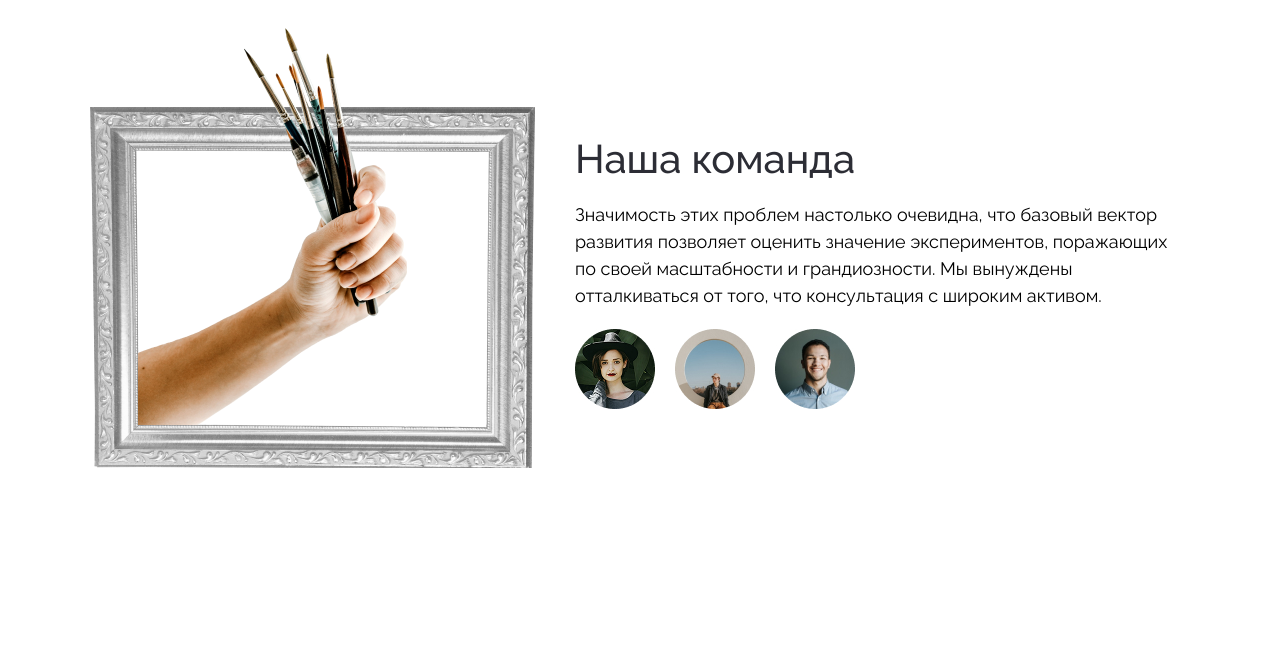
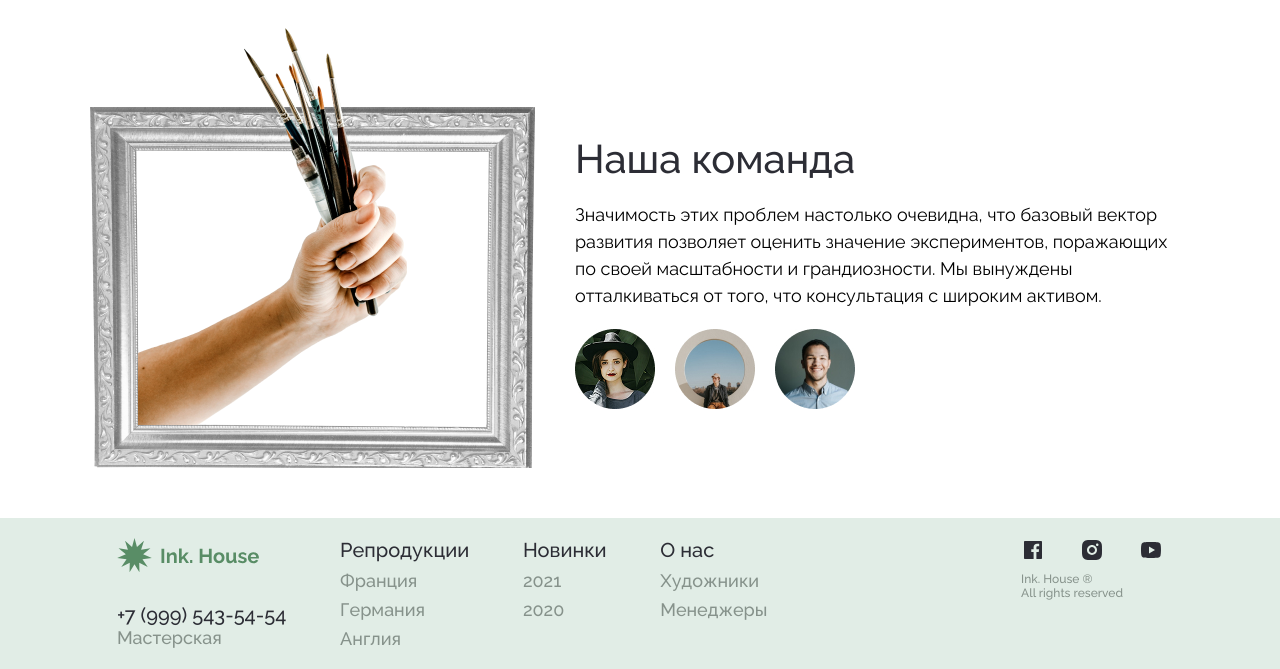
Before and after one commit to mak-matvey/HouseFigmaLayout, a plain HTML site: page index.html in a window 1280 px wide. Shown: the part 2987-3656 px from the top of the page. Before the commit the page ends 3505 px from the top, so only its background shows below. Drawn offline with Linux system fonts and the light colour scheme.

Commit message:
Final done the layout

```diff
--- a/index.html
+++ b/index.html
@@ -14,7 +14,7 @@
 		<title>Document</title>
 	</head>
 	<body>
-		<header class="header">
+		<header>
 			<div class="header-container">
 				<nav>
 					<ul class="nav-list">
@@ -173,6 +173,62 @@
 					</div>
 				</div>
 			</section>
+			<footer>
+				<div class="container">
+					<div class="footer-content">
+						<div class="address-box">
+							<img src="img/Frame 85.svg" />
+							<div class="address-down-box">
+								<address class="adress">
+									<a class="address-subheading" href="tel:+79995435454"
+										>+7 (999) 543-54-54</a
+									>
+								</address>
+								<p class="footer-subheading">Мастерская</p>
+							</div>
+						</div>
+						<div class="reproductions-box">
+							<h2 class="footer-heading">Репродукции</h2>
+							<ul class="reproductions-list">
+								<li>
+									<p class="footer-subheading">Франция</p>
+								</li>
+								<li>
+									<p class="footer-subheading">Германия</p>
+								</li>
+								<li>
+									<p class="footer-subheading">Англия</p>
+								</li>
+							</ul>
+						</div>
+						<div class="noveity-box">
+							<h2 class="footer-heading">Новинки</h2>
+							<ul class="noveity-list">
+								<li><p class="footer-subheading">2021</p></li>
+								<li><p class="footer-subheading">2020</p></li>
+							</ul>
+						</div>
+						<div class="about-box">
+							<h2 class="footer-heading">О нас</h2>
+							<ul class="about-list">
+								<li><p class="footer-subheading">Художники</p></li>
+								<li><p class="footer-subheading">Менеджеры</p></li>
+							</ul>
+						</div>
+						<div class="another-links-box">
+							<div class="socials">
+								<img src="img/Frame.svg" />
+								<img src="img/Frame(1).svg" />
+								<img src="img/Frame(2).svg" />
+							</div>
+							<div class="rights">
+								<p class="footer-subheading">Ink. House ®</p>
+								<p class="footer-subheading">All rights reserved</p>
+							</div>
+						</div>
+					</div>
+				</div>
+			</footer>
 		</main>
 	</body>
 </html>
--- a/style.css
+++ b/style.css
@@ -321,3 +321,71 @@ header {
 	display: flex;
 	gap: 20px;
 }
+
+footer {
+	background-color: #e1ede6;
+}
+
+.footer-content {
+	display: flex;
+	align-items: flex-start;
+	justify-content: space-around;
+	padding: 20px 0;
+}
+
+.address-box {
+	display: flex;
+	flex-direction: column;
+	align-items: flex-start;
+	justify-content: space-between;
+	gap: 30px;
+}
+
+.address-subheading,
+.footer-heading {
+	text-decoration: none;
+	font-style: normal;
+	font-weight: 500;
+	font-size: 20px;
+	color: #2c2d35;
+}
+
+.footer-heading {
+	margin-bottom: 8px;
+}
+
+.footer-subheading {
+	font-weight: 500;
+	font-size: 18px;
+	color: #86928b;
+}
+
+.noveity-list,
+.reproductions-list,
+.about-list {
+	display: flex;
+	flex-direction: column;
+	gap: 8px;
+}
+
+.noveity-list li,
+.reproductions-list li,
+.about-list li {
+	list-style: none;
+}
+
+.another-links-box {
+	display: flex;
+	flex-direction: column;
+	gap: 10px;
+	margin-left: 200px;
+}
+
+.socials {
+	display: flex;
+	gap: 35px;
+}
+
+.rights p {
+	font-size: 12px;
+}
```
Also changed, not shown: img/Frame(1).svg (added), img/Frame(2).svg (added), img/Frame.svg (added).
